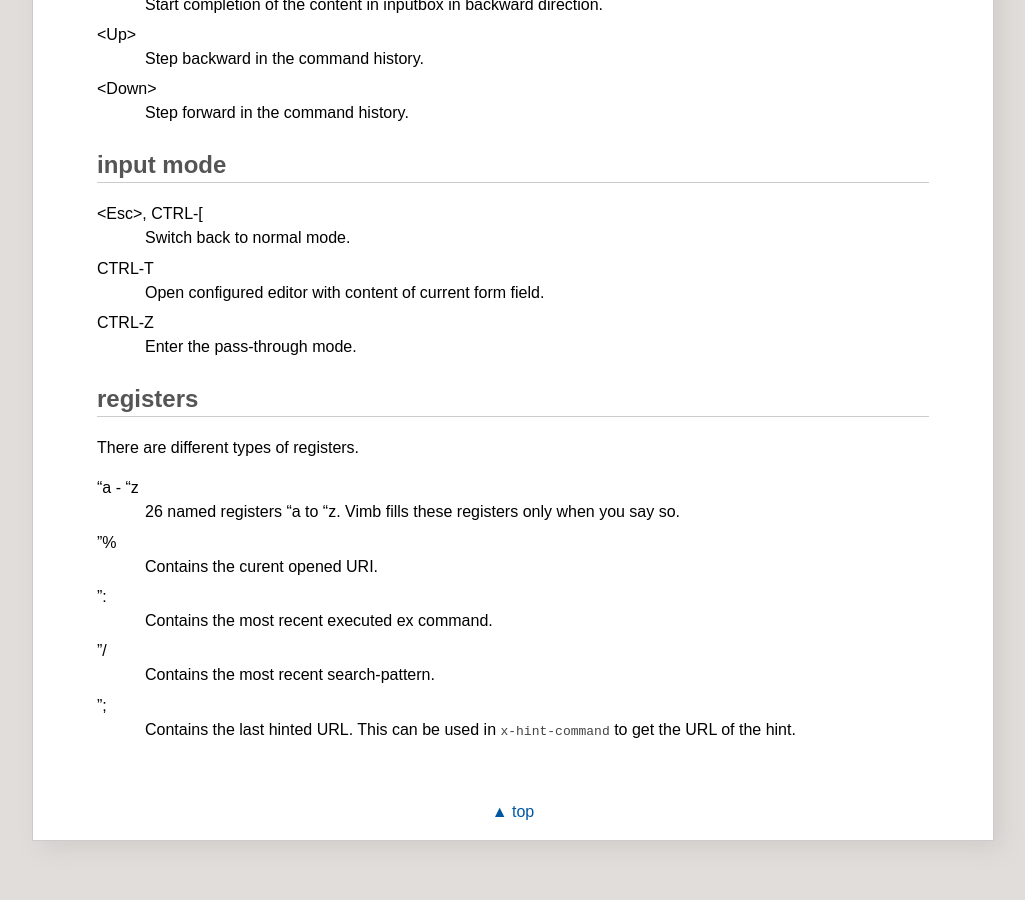
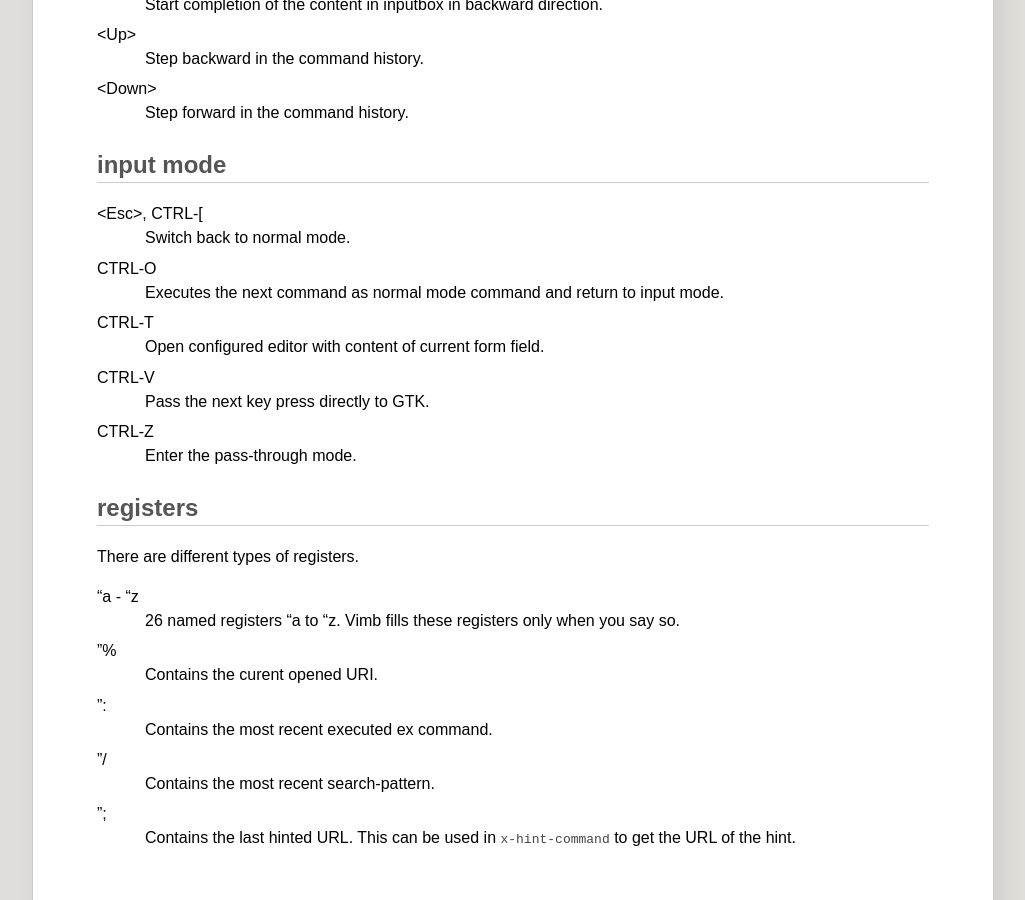
Before and after one commit to fanglingsu/vimb, a Jekyll site: the page built from keybindings.md, in a window 1280 px wide and 900 px high, scrolled down 6060 px. Shown: the whole window, without its empty margins (127-1152 px from the left). Built offline with Jekyll 4.4.1, drawn with Linux system fonts in a browser that asks for light colours; before the commit the page ends 6933 px from its top, so only the background shows below that.

Commit message:
Added new CTRL-O keybinding.

```diff
--- a/keybindings.md
+++ b/keybindings.md
@@ -347,8 +347,14 @@ CTRL-R {a-z%:/;}
 \<Esc\>, CTRL-[
 : Switch back to normal mode.
 
+CTRL-O
+: Executes the next command as normal mode command and return to input mode.
+
 CTRL-T
 : Open configured editor with content of current form field.
+
+CTRL-V
+: Pass the next key press directly to GTK.
 
 CTRL-Z
 : Enter the pass-through mode.
```
